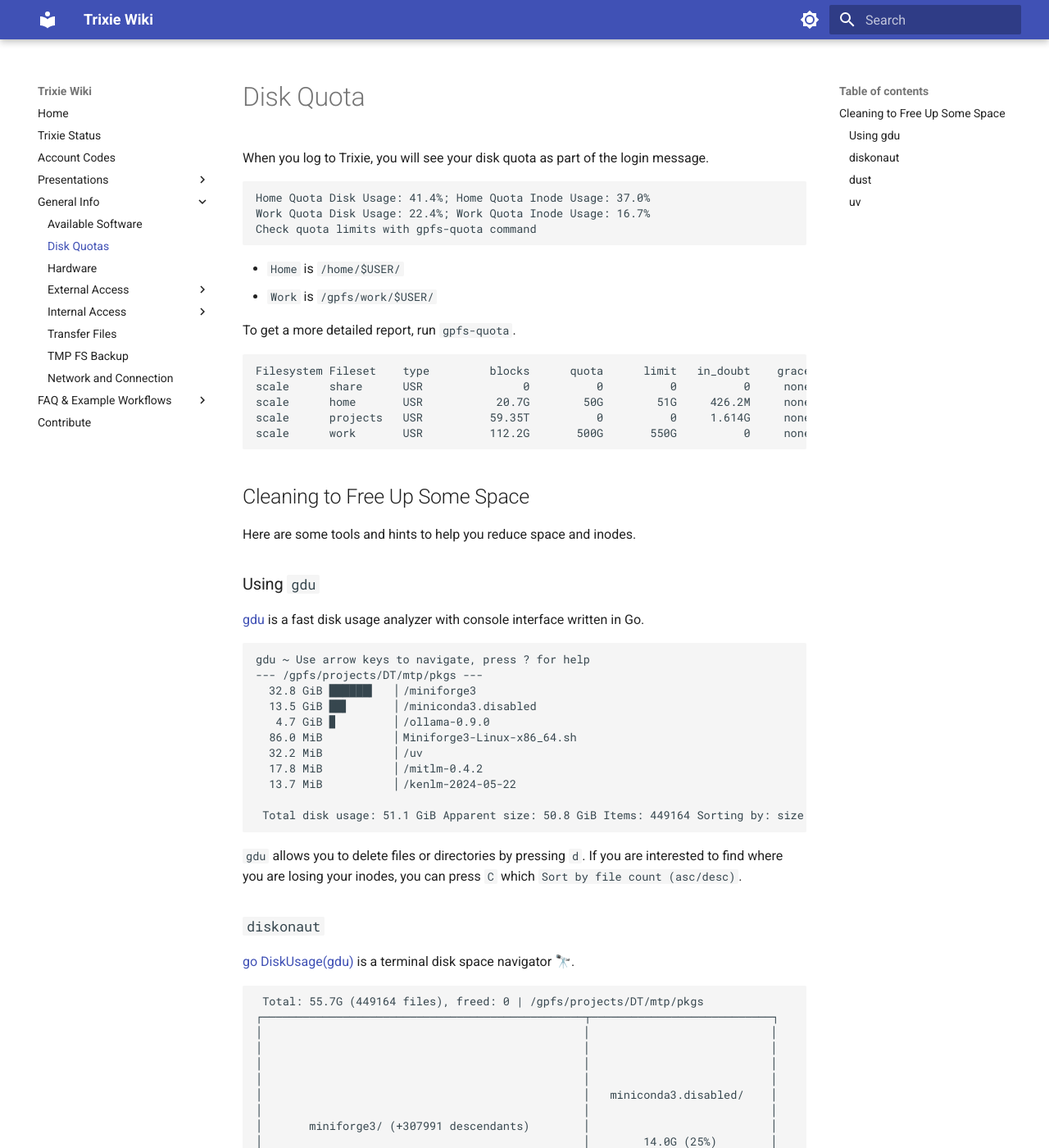
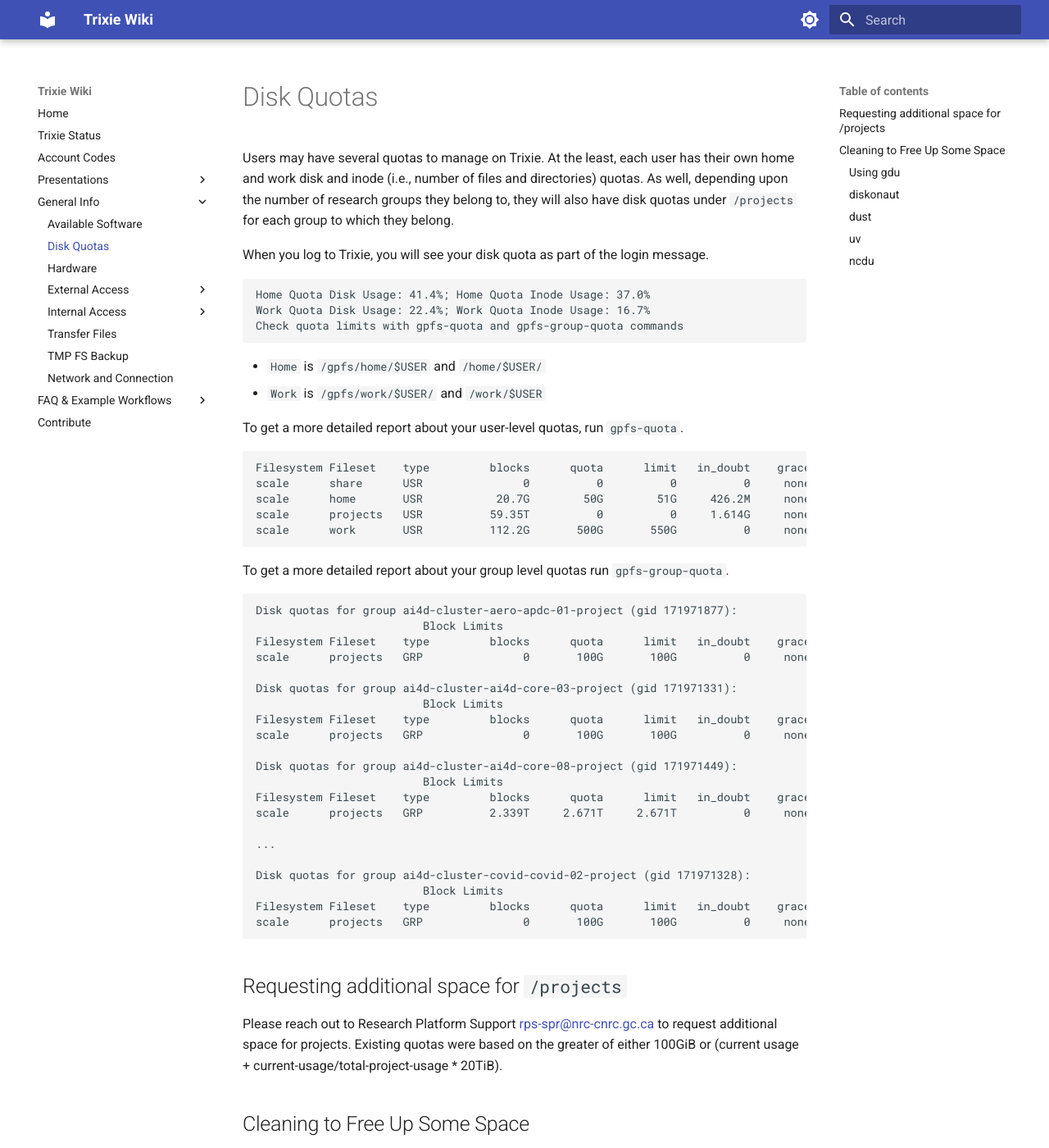
Before and after one commit to ai4d-iasc/trixie, an MkDocs documentation site: the page built from docs/quota.md, in a window 1280 px wide and 1400 px high. Shown: the whole window at 82% size. Built offline with MkDocs 1.6.1 and Material for MkDocs 9.7.7, drawn with Linux system fonts in a browser that asks for light colours; some of the changed text lies outside the part shown.

Commit message:
New information regarding user and group quotas

````diff
--- a/docs/quota.md
+++ b/docs/quota.md
@@ -1,17 +1,19 @@
-# Disk Quota
+# Disk Quotas
+
+Users may have several quotas to manage on Trixie. At the least, each user has their own home and work disk and inode (i.e., number of files and directories) quotas. As well, depending upon the number of research groups they belong to, they will also have disk quotas under `/projects` for each group to which they belong.
 
 When you log to Trixie, you will see your disk quota as part of the login message.
 
 ```sh
 Home Quota Disk Usage: 41.4%; Home Quota Inode Usage: 37.0%
 Work Quota Disk Usage: 22.4%; Work Quota Inode Usage: 16.7%
-Check quota limits with gpfs-quota command
+Check quota limits with gpfs-quota and gpfs-group-quota commands
 ```
 
-- `Home` is `/home/$USER/`
-- `Work` is `/gpfs/work/$USER/`
+- `Home` is `/gpfs/home/$USER` and `/home/$USER/`
+- `Work` is `/gpfs/work/$USER/` and `/work/$USER`
 
-To get a more detailed report, run `gpfs-quota`.
+To get a more detailed report about your user-level quotas, run `gpfs-quota`.
 
 ```sh
 Filesystem Fileset    type         blocks      quota      limit   in_doubt    grace |    files   quota    limit in_doubt    grace  Remarks
@@ -20,6 +22,34 @@ scale      home       USR           20.7G        50G        51G     426.2M     n
 scale      projects   USR          59.35T          0          0     1.614G     none |  9892887       0        0      419     none trixie3500-scale.gpfs.net
 scale      work       USR          112.2G       500G       550G          0     none |   167220 1000000  1100000        0     none trixie3500-scale.gpfs.net
 ```
+
+To get a more detailed report about your group level quotas run `gpfs-group-quota`.
+
+```sh
+Disk quotas for group ai4d-cluster-aero-apdc-01-project (gid 171971877):
+                         Block Limits                                               |     File Limits
+Filesystem Fileset    type         blocks      quota      limit   in_doubt    grace |    files   quota    limit in_doubt    grace  Remarks
+scale      projects   GRP               0       100G       100G          0     none |        1       0        0        0     none trixie3500-scale.gpfs.net
+
+Disk quotas for group ai4d-cluster-ai4d-core-03-project (gid 171971331):
+                         Block Limits                                               |     File Limits
+Filesystem Fileset    type         blocks      quota      limit   in_doubt    grace |    files   quota    limit in_doubt    grace  Remarks
+scale      projects   GRP               0       100G       100G          0     none |        1       0        0        0     none trixie3500-scale.gpfs.net
+
+Disk quotas for group ai4d-cluster-ai4d-core-08-project (gid 171971449):
+                         Block Limits                                               |     File Limits
+Filesystem Fileset    type         blocks      quota      limit   in_doubt    grace |    files   quota    limit in_doubt    grace  Remarks
+scale      projects   GRP          2.339T     2.671T     2.671T          0     none |   130669       0        0        0     none trixie3500-scale.gpfs.net
+
+...
+
+Disk quotas for group ai4d-cluster-covid-covid-02-project (gid 171971328):
+                         Block Limits                                               |     File Limits
+Filesystem Fileset    type         blocks      quota      limit   in_doubt    grace |    files   quota    limit in_doubt    grace  Remarks
+scale      projects   GRP               0       100G       100G          0     none |        1       0        0        0     none trixie3500-scale.gpfs.net
+```
+## Requesting additional space for `/projects`
+Please reach out to Research Platform Support [rps-spr@nrc-cnrc.gc.ca](mailto:rps-spr@nrc-cnrc.gc.ca) to request additional space for projects. Existing quotas were based on the greater of either 100GiB or (current usage + current-usage/total-project-usage * 20TiB).
 
 ## Cleaning to Free Up Some Space
 
@@ -112,3 +142,5 @@ To reclaim some space and inodes you can do
 ```sh
 uv cache clean
 ```
+### `ncdu`
+[ncdu](https://dev.yorhel.nl/ncdu) is a nCurses terminal-user-interface which will walk the specified directory tree then provide a user interface to navigate it and display disk and inode usage.
````
